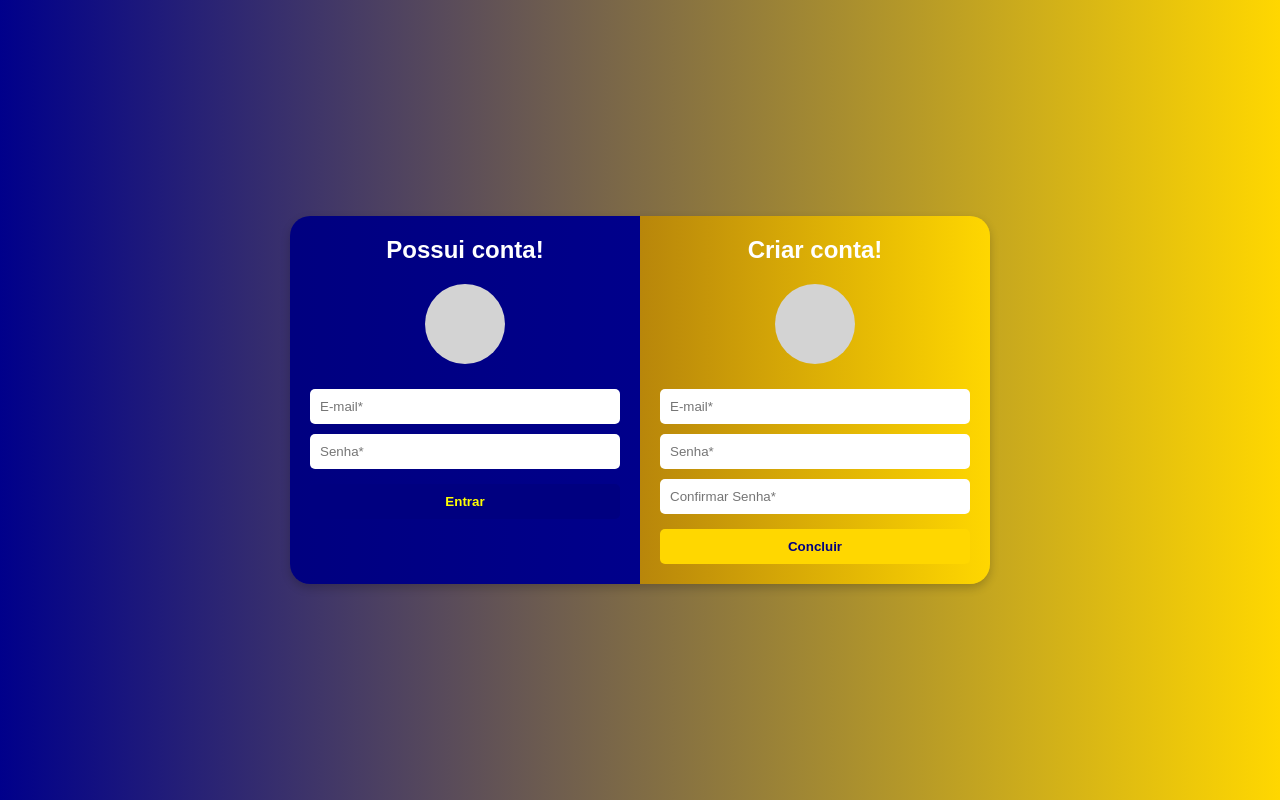
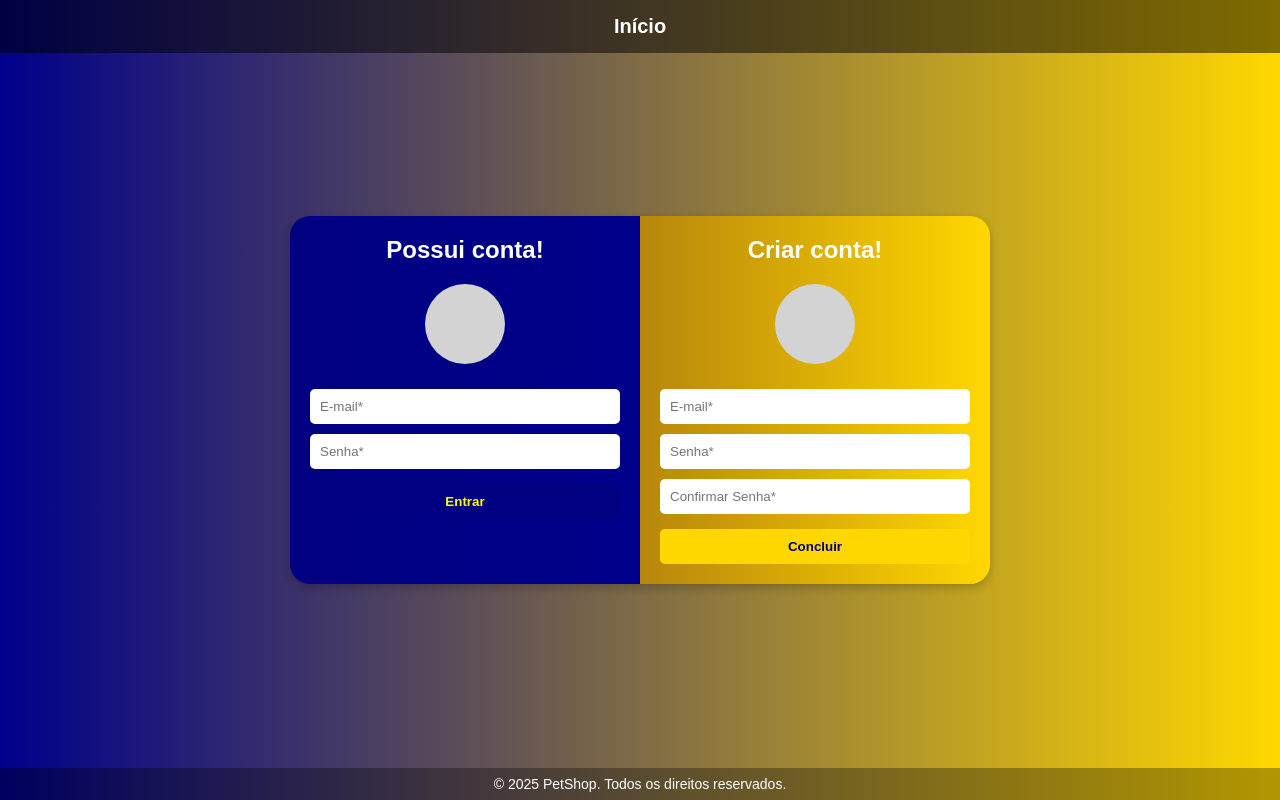
Before and after one commit to Mechph/petShop-Front, a React (Vite) app in the folder petShop-design-ponte/: page /login in a window 1280 px wide. Built offline with nearby package versions, Linux system fonts and the light colour scheme.

Commit message:
Agora já é possível voltar ao inicio

```diff
--- a/petShop-design-ponte/src/pages/Home/Pagina_Principal.jsx
+++ b/petShop-design-ponte/src/pages/Home/Pagina_Principal.jsx
@@ -16,8 +16,8 @@ function Home() {
         <div className="content">
           <img src="/lobo-removebg-preview.png" alt="Imagem de boas-vindas" />
           <div className="text">
-            <h1>Olá, seja bem-vindo(a), é um prazer ter você aqui! 🎉</h1>
-            <p>Agora você faz parte da nossa família pet, onde oferecemos os melhores serviços para cuidar do seu bichinho com carinho e dedicação. 🐶🐱✨</p>
+            <h1>Olá, seja bem-vindo(a), é um prazer ter você aqui! 🎉</h1> <br /><br />
+            <p>Agora você faz parte da nossa família pet, onde oferecemos os melhores serviços para cuidar do seu bichinho com carinho e dedicação. 🐶🐱✨</p> <br /><br />
             <h2>Agende já um dos nossos serviços para seu Pet</h2>
             <button className="botao">AGENDAR</button>
           </div>
--- a/petShop-design-ponte/src/pages/Login/Login.jsx
+++ b/petShop-design-ponte/src/pages/Login/Login.jsx
@@ -1,8 +1,16 @@
 import React from "react";
 import "./Login.css";
+import { Link } from 'react-router-dom';
 
 const Login = () => {
   return (
+<div>
+<nav className="navbar">
+        <ul className="nav-list">
+          <li><Link to="/">Início</Link></li>
+        </ul>
+      </nav>
+
     <div className="container">
       <div className="login-box">
         <h2>Possui conta!</h2>
@@ -21,6 +29,10 @@ const Login = () => {
         <button className="register-btn">Concluir</button>
       </div>
     </div>
+    <footer>
+        &copy; 2025 PetShop. Todos os direitos reservados.
+      </footer>
+</div>
   );
 };
 
```
